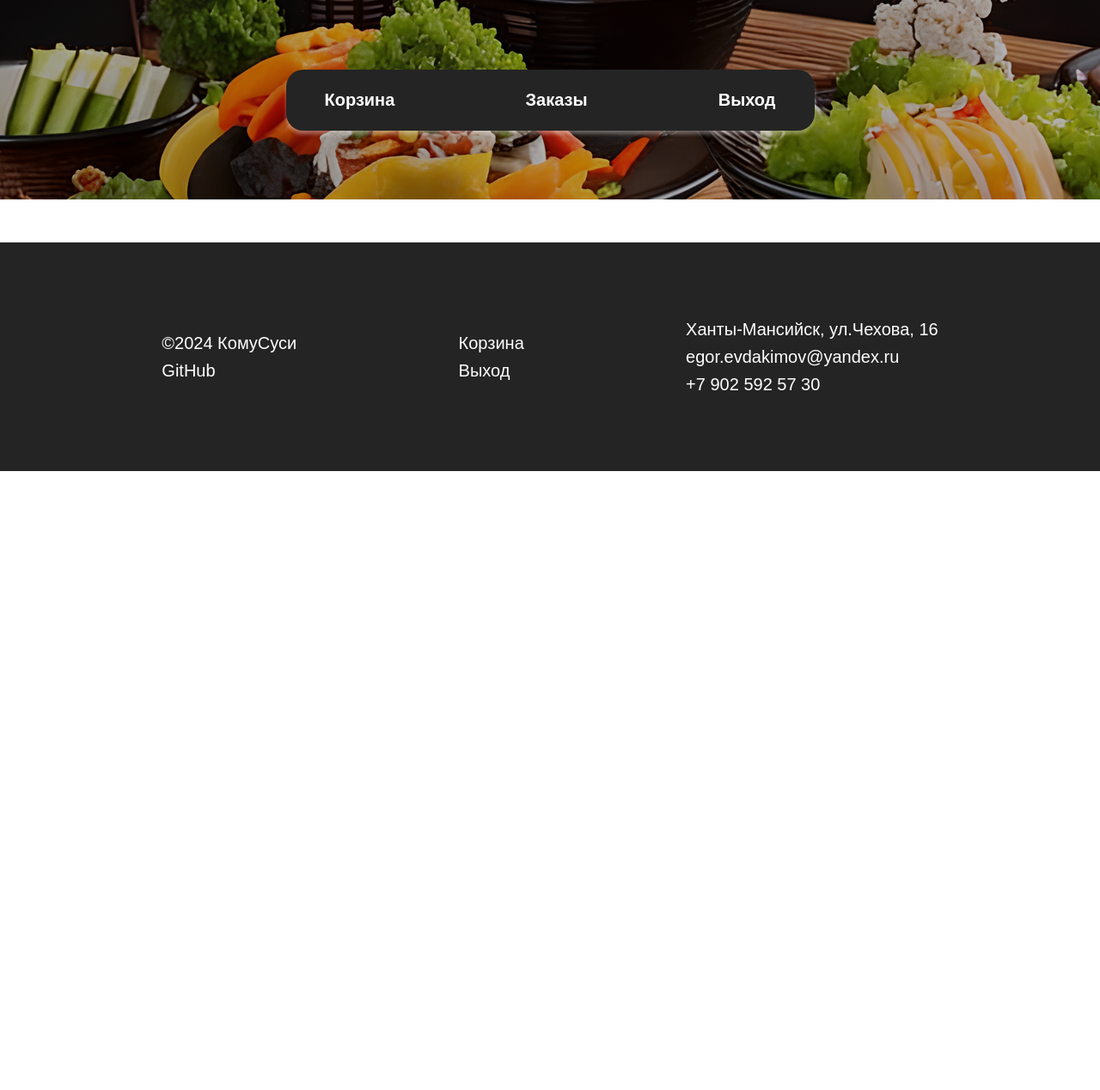
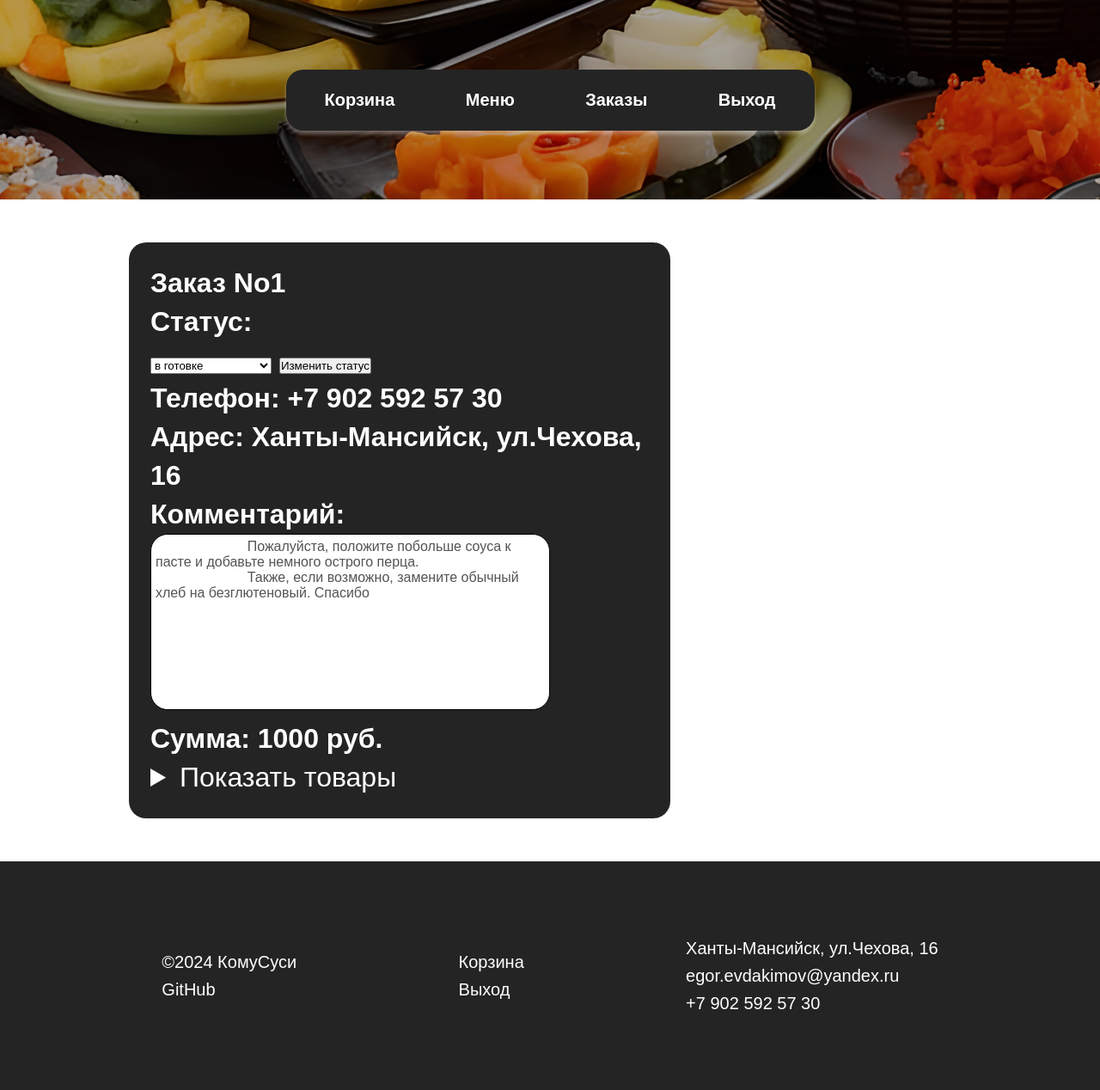
Before and after one commit to Tsonch/project-web, a PHP site: page /orders.html in a window 1280 px wide. Shown: the whole page at 86% size. Before the commit the page ends 548 px from the top, so only its background shows below. Run offline with PHP 8.4, Linux system fonts and the light colour scheme; some web fonts are replaced.

Commit message:
create orders + style for him

```diff
--- a/assets/css/root/main.css
+++ b/assets/css/root/main.css
@@ -180,3 +180,40 @@
     font-size: 32px;
     font-weight: medium;
 }
+
+
+
+/* ПАНЕЛЬ ЗАКАЗОВ */
+
+.order-element {
+    line-height: 1.4;
+    padding: 25px;
+    width: 630px;
+    height: 670px;
+    background-color: #242424;
+    border-radius: 20px;
+    margin-bottom: 50px;
+}
+
+.order-element h2 {
+    font-size: 32px;
+    color: white;
+}
+
+.order-element details {
+    color: white;
+    font-size: 32px;
+
+}
+
+.order-element textarea {
+    background-color: white;
+    border: 1px solid black;
+    border-radius: 20px;
+    padding: 5px;
+    font-size: 16px;
+    box-sizing: border-box;
+    resize: none;
+    width: 465px;
+    height: 205px;
+}
--- a/cart.html
+++ b/cart.html
@@ -111,8 +111,8 @@
                 <a target="_blank" href="https://github.com/Tsonch/project-web.git">GitHub</a>
             </div>
             <div>
-                <a href="#">Корзина</a><br>
-                <a href="#">Выход</a>
+                <a href="index.html">Назад</a><br>
+                <a href="login.html">Выход</a>
             </div>
             <div>
                 Ханты-Мансийск, ул.Чехова, 16 <br>
--- a/orders.html
+++ b/orders.html
@@ -1,25 +1,65 @@
 <!DOCTYPE html>
-<html lang="en">
+<html lang="ru">
+
 <head>
     <meta charset="UTF-8">
     <meta name="viewport" content="width=device-width, initial-scale=1.0">
     <link rel="stylesheet" href="assets/css/style.css">
-    <title>Document</title>
+
+    <link rel="apple-touch-icon" sizes="180x180" href="assets/favicon_io/apple-touch-icon.png">
+    <link rel="icon" type="image/png" sizes="32x32" href="assets/favicon_io/favicon-32x32.png">
+    <link rel="icon" type="image/png" sizes="16x16" href="assets/favicon_io/favicon-16x16.png">
+    <link rel="manifest" href="assets/favicon_io/site.webmanifest">
+
+    <title>Суси • Панель заказов</title>
 </head>
+
 <body>
 
     <header>
         <div class="header-container">
             <nav class="header-nav">
-                <a href="">Корзина</a>
-                <a href="">Заказы</a>
-                <a href="">Выход</a>
+                <a href="cart.html">Корзина</a>
+                <a href="index.html">Меню</a>
+                <button class="header-btn">Заказы</button>
+                <a href="login.html">Выход</a>
             </nav>
         </div>
     </header>
 
     <main>
-
+        <div class="main-orders"> <!-- Карточки заказов -->
+            <div class="order-element"> <!-- Карточка заказа -->
+                <h2>Заказ No<span>1</span></h2>
+                <h2>Статус:
+                    <form method="post" action="<?php echo $_SERVER['PHP_SELF']; ?>">
+                        <input type="hidden" name="order_id" value="<?php echo $row['order_id']; ?>">
+                        <select name="status">
+                            <option value="в готовке">в готовке</option>
+                            <option value="ожидает курьера">ожидает курьера</option>
+                            <option value="отмена">отмена</option>
+                            <option value="переданно курьеру">переданно курьеру</option>
+                        </select>
+                        <button type="submit" class="rounded-pill btn btn-primary">Изменить статус</button>
+                    </form>
+                </h2>
+                <h2>Телефон: <span>+7 902 592 57 30</span></h2>
+                <h2>Адрес: <span>Ханты-Мансийск, ул.Чехова, 16</span></h2>
+                <h2>Комментарий:<br>
+                    <textarea disabled>
+                        Пожалуйста, положите побольше соуса к пасте и добавьте немного острого перца.
+                        Также, если возможно, замените обычный хлеб на безглютеновый. Спасибо
+                    </textarea>
+                </h2>
+                <h2>Сумма: <span>1000 руб.</span></h2>
+                <details>
+                    <summary>Показать товары</summary>
+                    <h4>dfffffffffffffffffddfffffffffffffffffddfffffffffffffffffddfffffffffffffffffddfffffffffffffffffd<?php $items = $order['item_list'];
+                        echo substr($items, 0, -2);
+                    ?><</h4>
+                </details>
+            </div>
+        </div>
     </main>
 
     <footer>
@@ -39,6 +79,6 @@
             </div>
         </div>
     </footer>
+</body>
 
-</body>
 </html>
```
